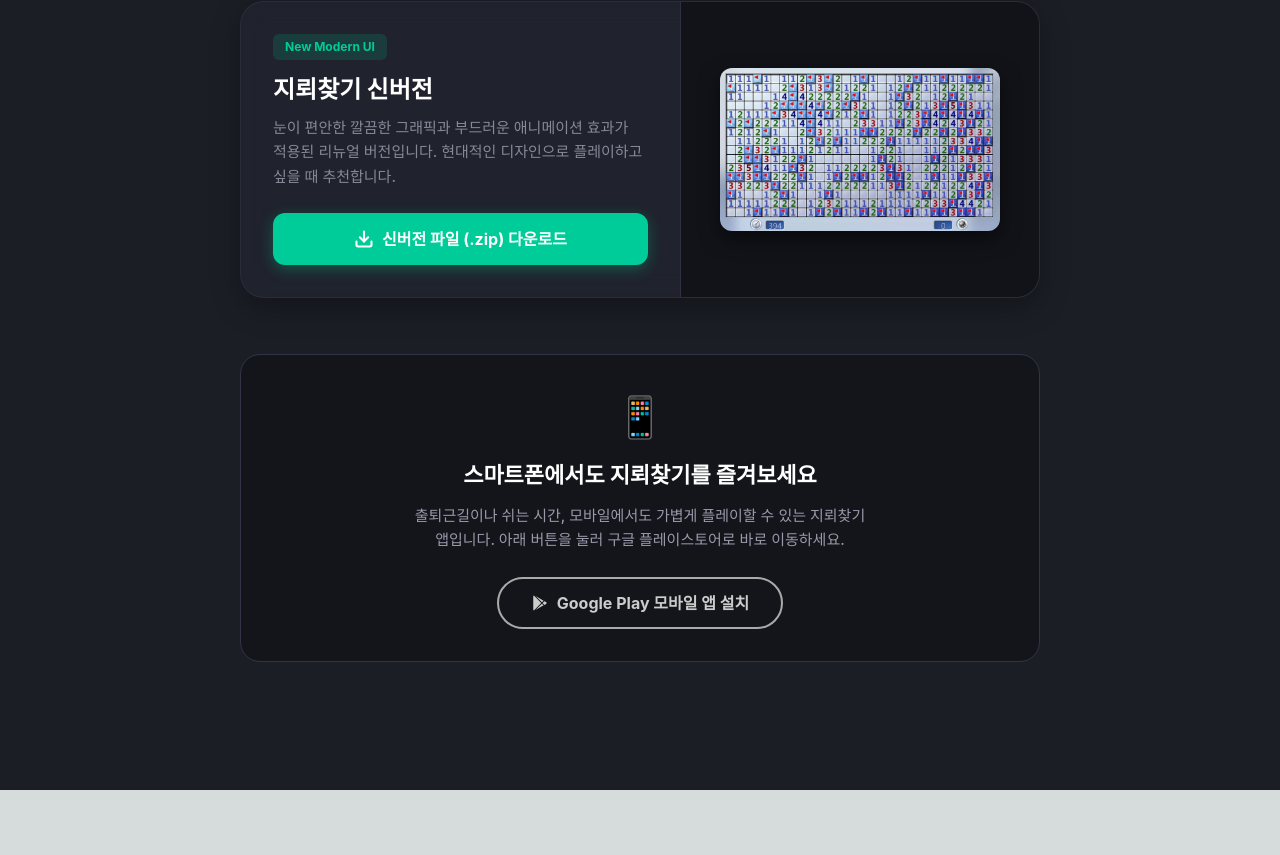
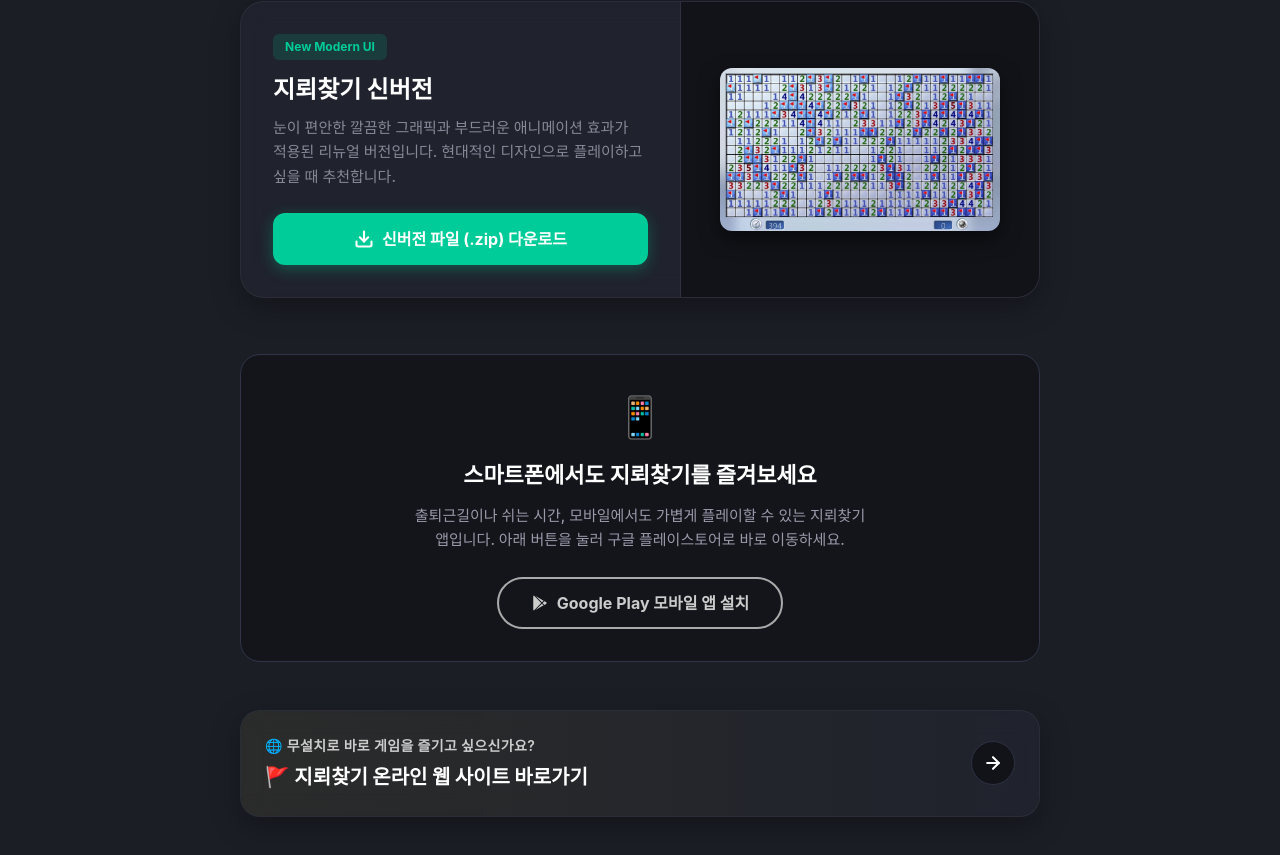
Before and after one commit to feel2174/blog-sitemap, a Next.js app: page /minesweeper in a window 1280 px wide. Shown: the part 985-1840 px from the top of the page. Before the commit the page ends 1775 px from the top, so only its background shows below. Built offline with nearby package versions, Linux system fonts and the light colour scheme; a web font is replaced by a local one.

Commit message:
feat: Add Minesweeper Online link

```diff
--- a/src/app/minesweeper/page.tsx
+++ b/src/app/minesweeper/page.tsx
@@ -142,6 +142,25 @@ export default function MinesweeperPage() {
                     </Link>
                 </div>
 
+                {/* 온라인 웹 버전 안내 */}
+                <Link
+                    href="https://minesweeper.online/ko/"
+                    className="glass-card rounded-[20px] p-5 sm:p-6 mt-2 relative overflow-hidden flex flex-col sm:flex-row items-center justify-between gap-4 transition-all duration-300 hover:scale-[1.02] no-underline group border border-[#2d3142] hover:border-[#ffcc00]"
+                >
+                    <div className="absolute inset-0 bg-gradient-to-r from-[rgba(255,204,0,0.05)] to-transparent pointer-events-none"></div>
+                    <div className="flex flex-col gap-1.5 text-center sm:text-left relative z-10 w-full">
+                        <span className="text-[#cccccc] text-[13px] sm:text-[14px] font-[600] tracking-wide inline-flex items-center justify-center sm:justify-start gap-1">
+                            <span className="text-[#ffcc00]">🌐</span> 무설치로 바로 게임을 즐기고 싶으신가요?
+                        </span>
+                        <span className="text-white text-[18px] sm:text-[20px] font-[800] group-hover:text-[#ffcc00] transition-colors duration-200">
+                            🚩 지뢰찾기 온라인 웹 사이트 바로가기
+                        </span>
+                    </div>
+                    <div className="flex items-center justify-center min-w-[44px] h-[44px] rounded-full bg-[#121318] group-hover:bg-[#ffcc00] group-hover:text-[#121318] transition-colors duration-300 border border-[#2d3142] group-hover:border-transparent text-white relative z-10 mt-2 sm:mt-0">
+                        <svg xmlns="http://www.w3.org/2000/svg" width="20" height="20" viewBox="0 0 24 24" fill="none" stroke="currentColor" strokeWidth="2.5" strokeLinecap="round" strokeLinejoin="round"><path d="M5 12h14"></path><path d="m12 5 7 7-7 7"></path></svg>
+                    </div>
+                </Link>
+
                 <div className="h-10"></div>
             </div>
 
```
